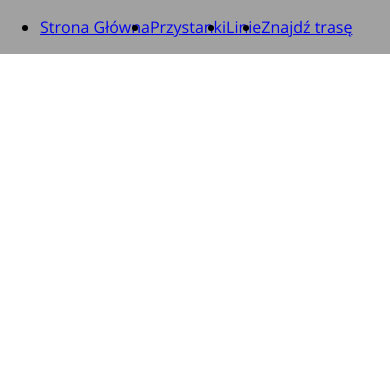
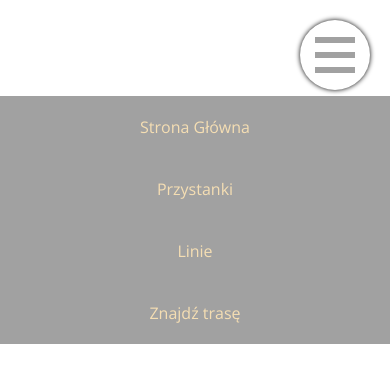
Before and after one commit to ChrisGadek1/Railways-connections, a React (Create React App) app: page / in a window 390 px wide. Shown: the top 382 px of the page. Built offline with nearby package versions, Linux system fonts and the light colour scheme.

Commit message:
prepared menu version for mobile devices

```diff
--- a/src/components/Nav/Nav.css
+++ b/src/components/Nav/Nav.css
@@ -6,9 +6,14 @@ header {
 
 .main-menu{
     display: flex;
+    list-style: none;
 }
 
 @media (min-width: 900px) {
+
+    .mobile-menu{
+        display: none;
+    }
 
     header {
         box-shadow: 0 0 8px 2px #000;
@@ -18,6 +23,69 @@ header {
         top: 0;
         justify-content: center;
         flex-direction: row;
-        list-style: none;
     }
 }
+
+@media (max-width: 899px) {
+
+    @keyframes down-bar {
+        0% { transform: rotate(0) }
+        100% { transform: translateX(-17px) translateY(7px) rotate(-45deg); }
+    }
+
+    @keyframes middle-bar {
+        0% { fill: #a1a1a1 }
+        100% { fill: rgba(255, 255, 255, 0)}
+    }
+
+    @keyframes upper-bar {
+        0% { transform: rotate(0) }
+        100% {  transform: translateX(10px) translateY(0px) rotate(45deg); }
+    }
+
+    .mobile-menu{
+        display: block;
+        position: absolute;
+        top: 20px;
+        right: 20px;
+        z-index: 100;
+        width: 70px;
+        height: 70px;
+        border-radius: 35px;
+        box-shadow: 0 0 5px 0 #000;
+        background-color: white;
+        text-align: center;
+    }
+
+    .mobile-menu:hover{
+        cursor: pointer;
+    }
+
+    .mobile-menu > svg{
+        display: block;
+        margin: 17px auto 17px auto;
+
+    }
+
+    .animation-down-bar{
+        animation: down-bar 1s forwards;
+    }
+
+    .animation-middle-bar{
+        animation: middle-bar 1s forwards;
+    }
+
+    .animation-upper-bar{
+        animation: upper-bar 1s forwards;
+    }
+
+    .main-menu{
+        justify-content: center;
+        flex-direction: column;
+        position: absolute;
+        padding: 0;
+        width: 100vw;
+        top: 80px;
+    }
+
+}
--- a/src/components/Nav/Nav.tsx
+++ b/src/components/Nav/Nav.tsx
@@ -1,4 +1,4 @@
-import React from 'react';
+import React, {useState} from 'react';
 import {BrowserRouter} from "react-router-dom";
 
 import NavButton from "../NavButton/NavButton";
@@ -13,14 +13,27 @@ const options = [
 
 const Nav = () => {
 
-    const buttons = options.map(option =>
+    const [showMobileMenu, setShowMobileMenu] = useState(false);
+
+    const buttons = options.map((option, id: number) =>
         <NavButton
+            id={id}
             key={option.name}
             name={option.name}
             url={option.url}
         />)
 
+    const handleSetShowMobileMenu = () => setShowMobileMenu(prev => !prev)
+
     return (
+        <>
+            <div className="mobile-menu" onClick={handleSetShowMobileMenu}>
+                <svg width="40" height="36">
+                    <rect y="0" width="40" height="6" fill="#a1a1a1" className={showMobileMenu ? 'animation-upper-bar' : ''}  />
+                    <rect y="15" width="40" height="6" fill="#a1a1a1" className={showMobileMenu ? 'animation-middle-bar' : ''} />
+                    <rect y="30" width="40" height="6" fill="#a1a1a1" className={showMobileMenu ? 'animation-down-bar' : ''} />
+                </svg>
+            </div>
             <header>
                 <BrowserRouter>
                     <nav>
@@ -30,6 +43,8 @@ const Nav = () => {
                     </nav>
                 </BrowserRouter>
             </header>
+        </>
+
     );
 }
 
--- a/src/components/NavButton/NavButton.css
+++ b/src/components/NavButton/NavButton.css
@@ -1,3 +1,8 @@
+.menu-link{
+    text-decoration: none;
+    color: wheat;
+}
+
 @media (min-width: 900px) {
     .menu-element:hover{
         box-shadow: 0 0 1px 1px #000;
@@ -11,8 +16,27 @@
     }
 
     .menu-link{
-        text-decoration: none;
         padding: 10px 30px 10px 30px;
-        color: wheat;
     }
 }
+
+@media (max-width: 899px) {
+    .menu-element{
+        text-align: center;
+        padding: 20px 50px 20px 50px;
+        background-color: #a1a1a1;
+    }
+
+    .apply-animation{
+        animation: move-menu-mobile 0.25s forwards;
+    }
+
+    .menu-link{
+        padding: 20px 50px 20px 50px;
+    }
+}
+
+@keyframes move-menu-mobile {
+    0% { right: -100%; }
+    100% { right: 0; }
+}
--- a/src/components/NavButton/NavButton.tsx
+++ b/src/components/NavButton/NavButton.tsx
@@ -5,12 +5,19 @@ import './NavButton.css'
 
 type propsType = {
     name: string,
-    url: string
+    url: string,
+    id: number
 }
 
-const NavButton = ({ name, url } : propsType) => {
+const NavButton = ({ name, url, id } : propsType) => {
+
+    const style = {
+        top: `${id*20}px`,
+        animationDelay: `${id}s`
+    }
+
     return (
-        <li className="menu-element">
+        <li className={"menu-element "} id={"menu-element-"+id} style={style}>
             <Link className="menu-link" to={url}>{name}</Link>
         </li>
 
```
Lines whose indentation alone changed are shown as unchanged.
